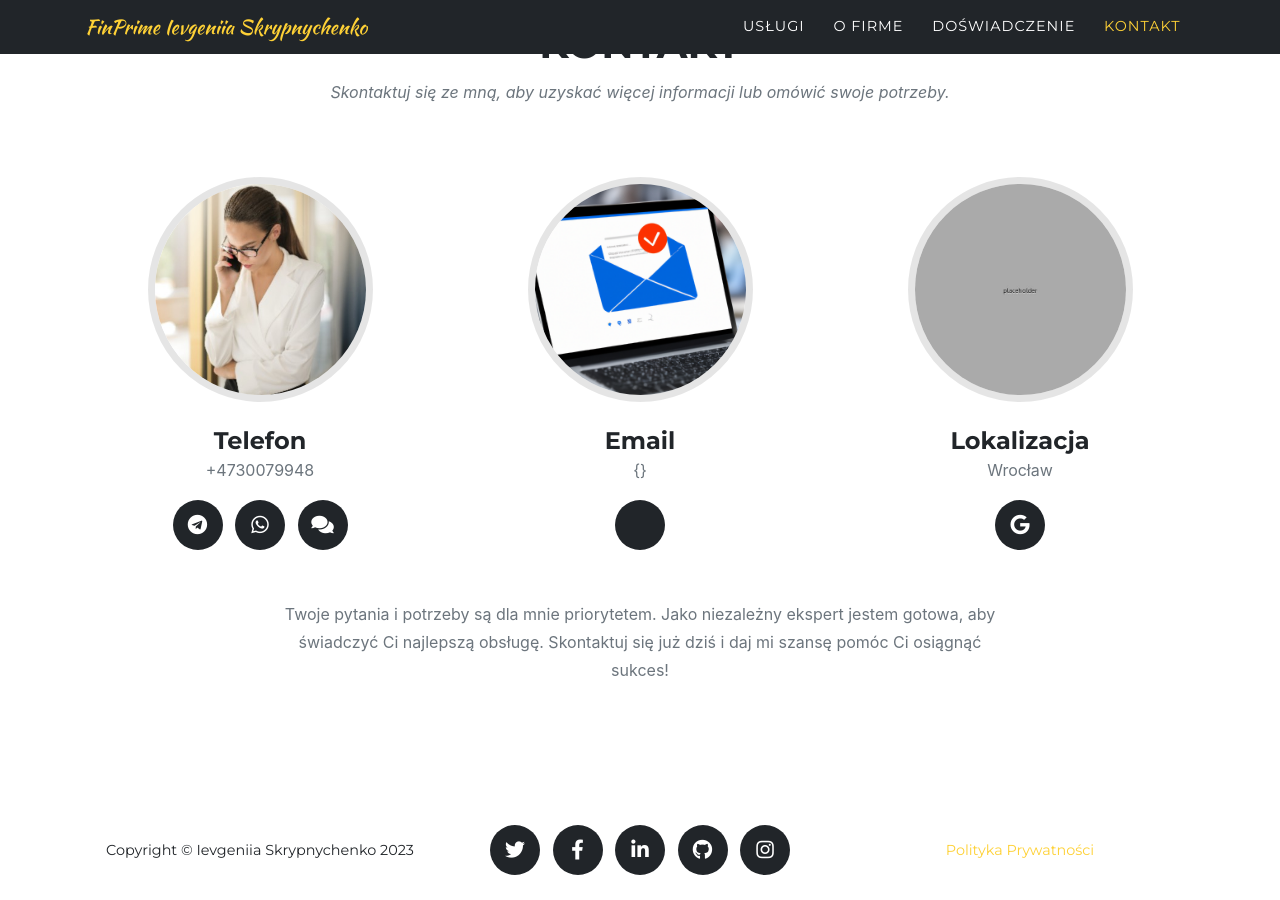
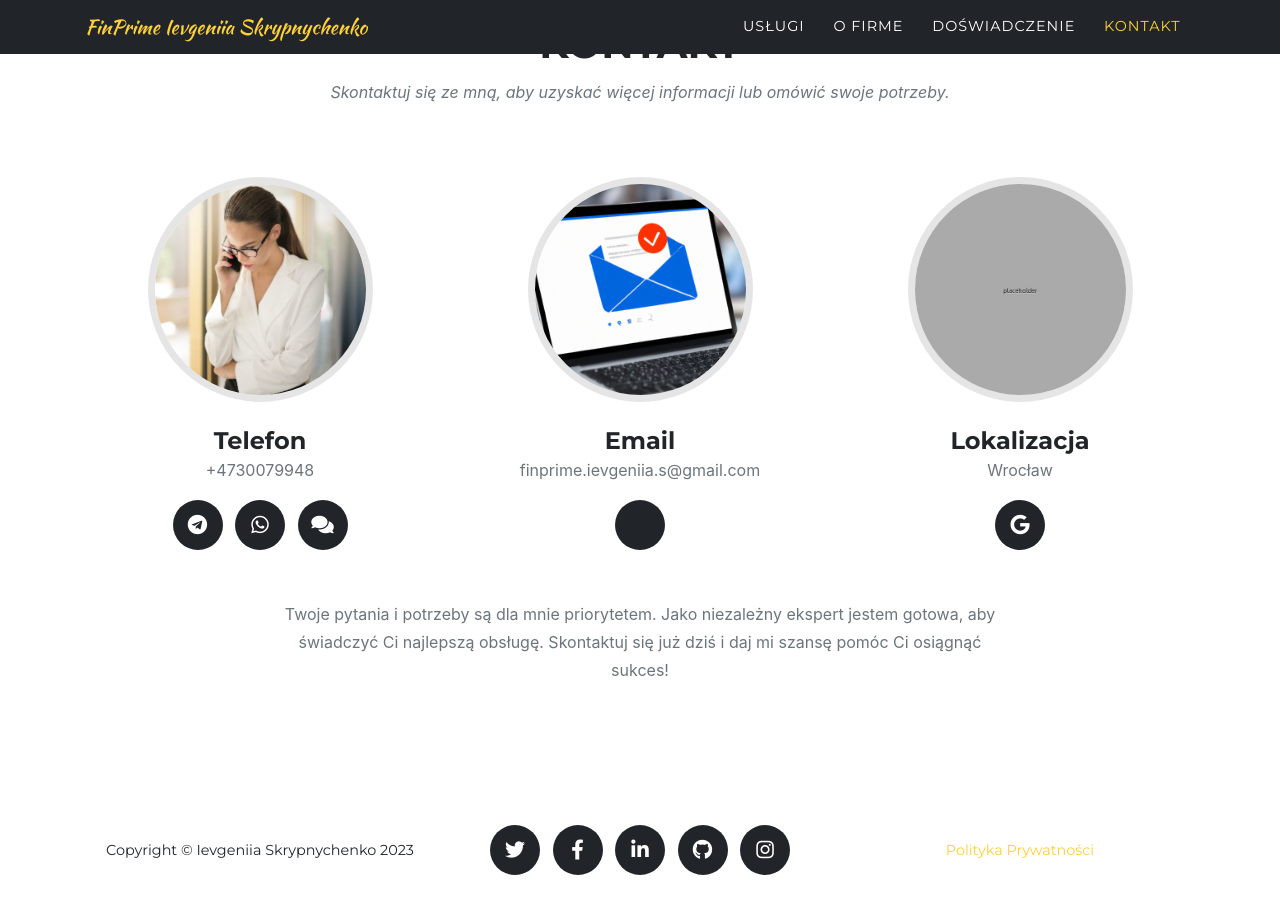
Before and after one commit to scripnichenko/finprime, a Jekyll site: the page built from index.md, in a window 1280 px wide and 900 px high, scrolled down 4637 px. Built offline with Jekyll 4.4.1, drawn with Linux system fonts in a browser that asks for light colours; some web fonts are replaced.

```diff
--- a/_data/sitetext.yml
+++ b/_data/sitetext.yml
@@ -86,11 +86,11 @@ en: &DEFAULT_EN
           - url: sms:+48730079948?&body=Witam!
             icon: fas fa-comments
       - name: "Email"
-        role: {{ site.email }}
+        role: finprime.ievgeniia.s@gmail.com
         image: assets/img/team/email3.png
         social:
-          - url: mailto:{{ site.email }}
-            icon: fab fa-envelope-open-text
+          - url: mailto:finprime.ievgeniia.s@gmail.com
+            icon: fab fa-envelope
           # - url: https://facebook.com
           #   icon: fab fa-facebook-f
           # - url: https://linkedin.com
```
